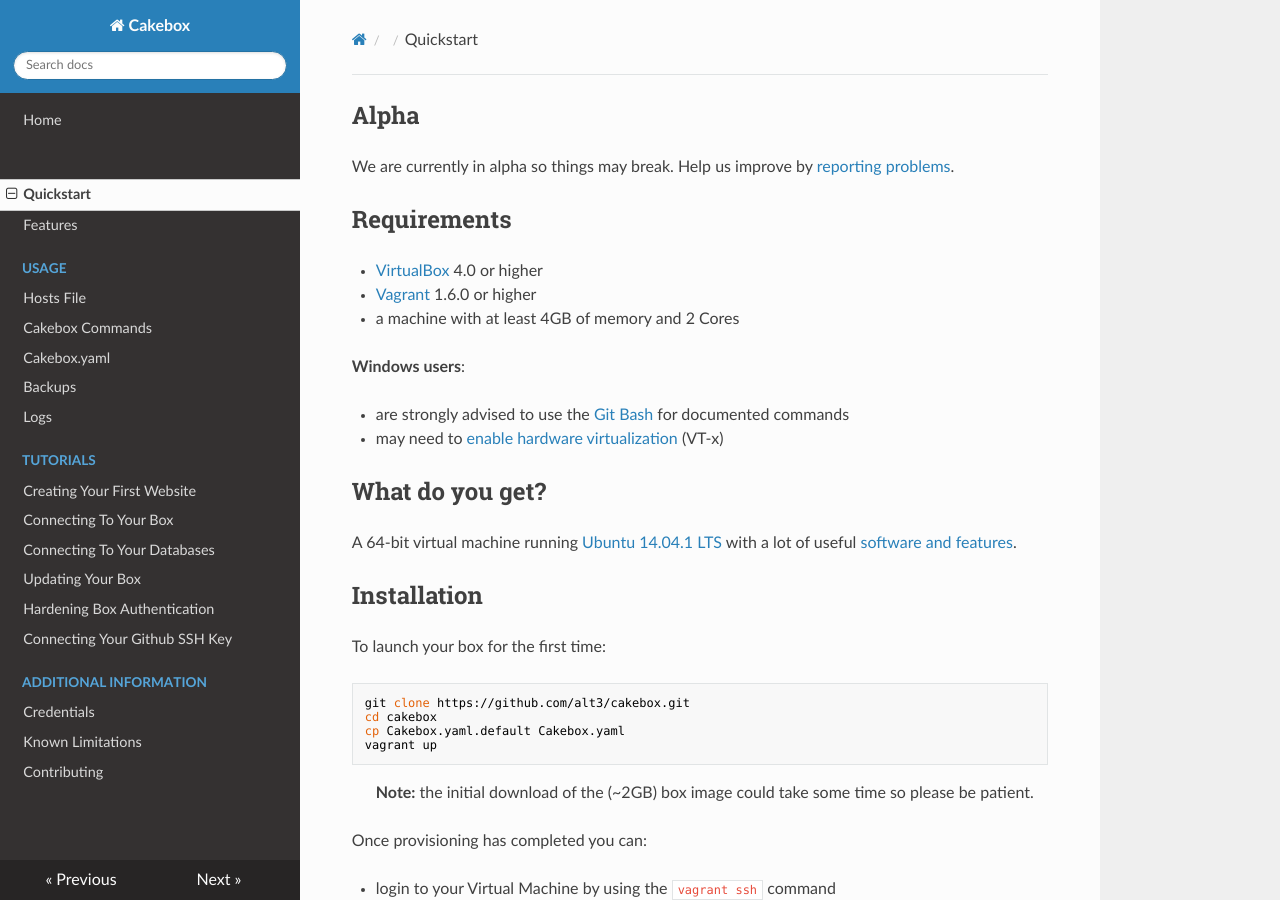
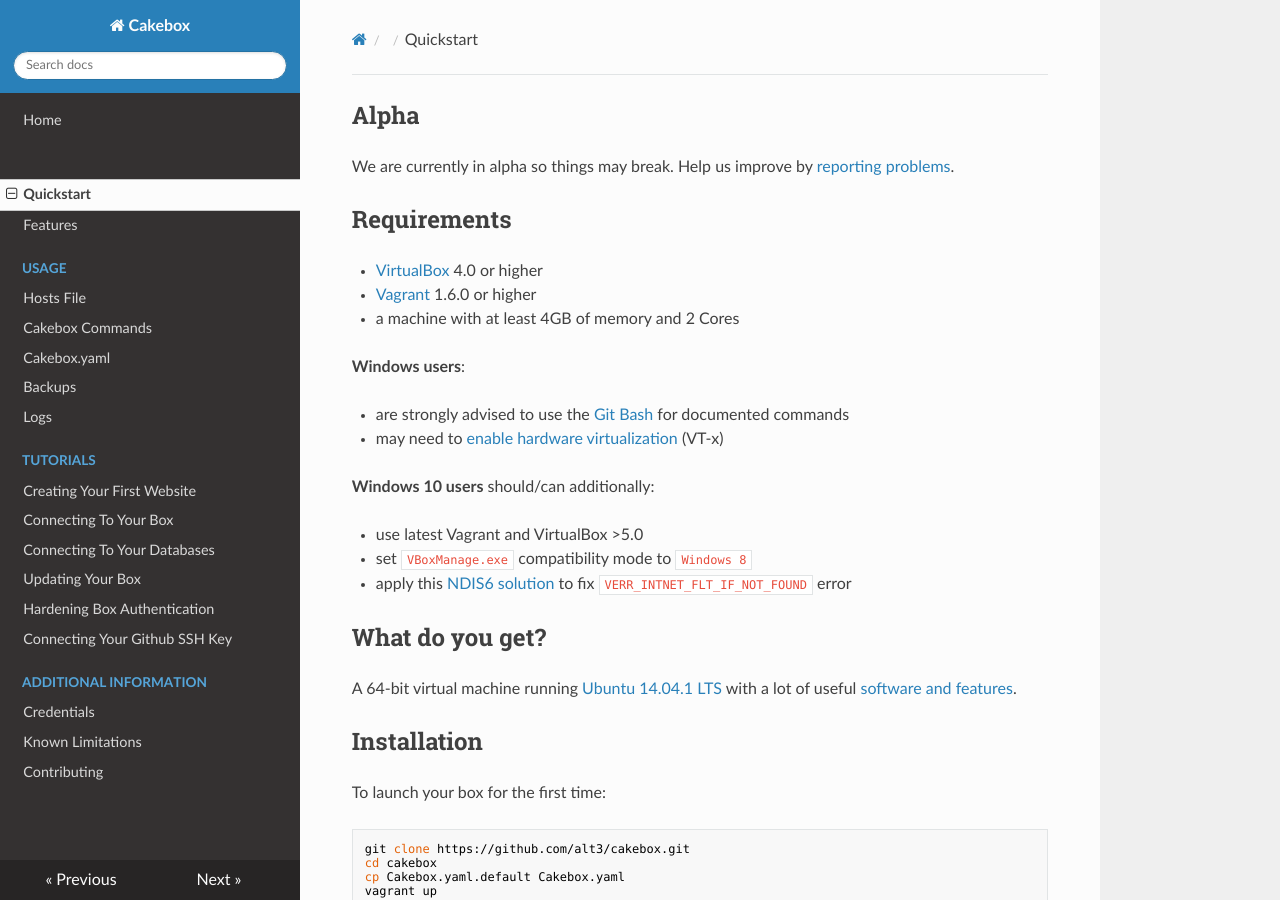
Before and after one commit to alt3/cakebox, an MkDocs documentation site: the page built from docs/sources/quickstart.md, in a window 1280 px wide and 900 px high. Built offline with MkDocs 1.6.1, drawn with Linux system fonts in a browser that asks for light colours; nearby versions of some CDN libraries; old or Windows-style settings are respelled for this version of MkDocs.

Commit message:
Update quickstart.md
Added text from repo README.md.

Earlier I had problems with VB 5.1. VB 4.x worked, but now I have manage to have a working VB 5.0 after following steps in README.md. Think this steps should be included with the cakebox docs.

```diff
--- a/docs/sources/quickstart.md
+++ b/docs/sources/quickstart.md
@@ -15,6 +15,12 @@ We are currently in alpha so things may break. Help us improve by
 [Git Bash](http://git-scm.com/downloads) for documented commands
 + may need to [enable hardware virtualization](https://www.thomas-krenn.com/en/wiki/Activating_the_Intel_VT_Virtualization_Feature)
 (VT-x)
+
+**Windows 10 users** should/can additionally:
+
++ use latest Vagrant and VirtualBox >5.0
++ set `VBoxManage.exe` compatibility mode to `Windows 8`
++ apply this [NDIS6 solution](http://stackoverflow.com/questions/33725779/failed-to-open-create-the-internal-network-vagrant-on-windows10) to fix `VERR_INTNET_FLT_IF_NOT_FOUND` error
 
 
 ## What do you get?
```
